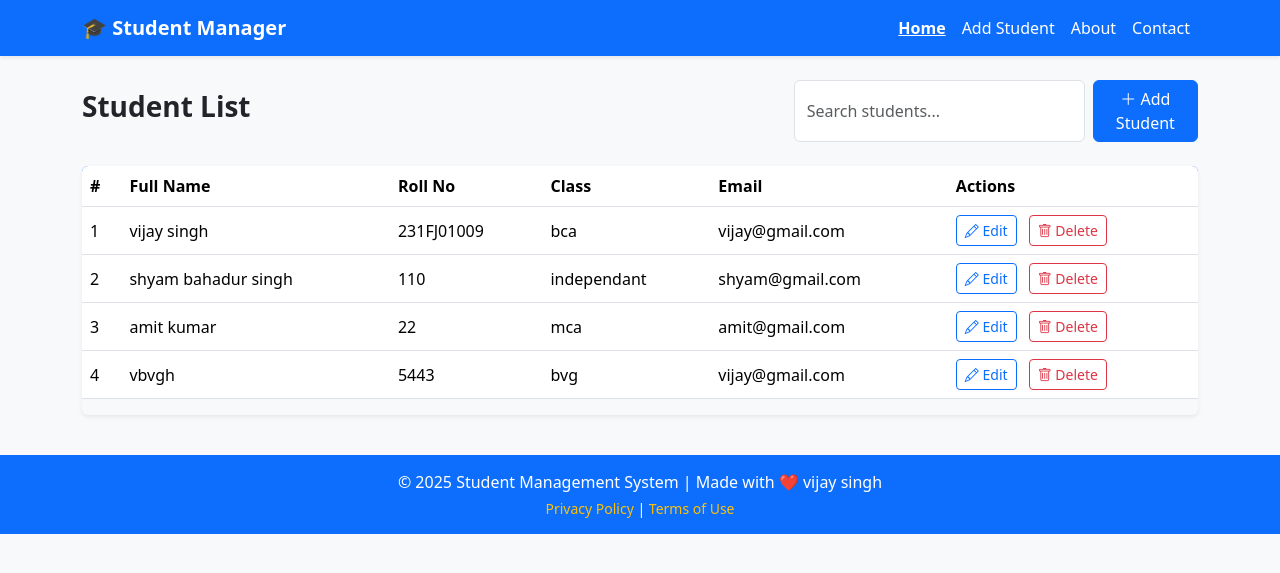
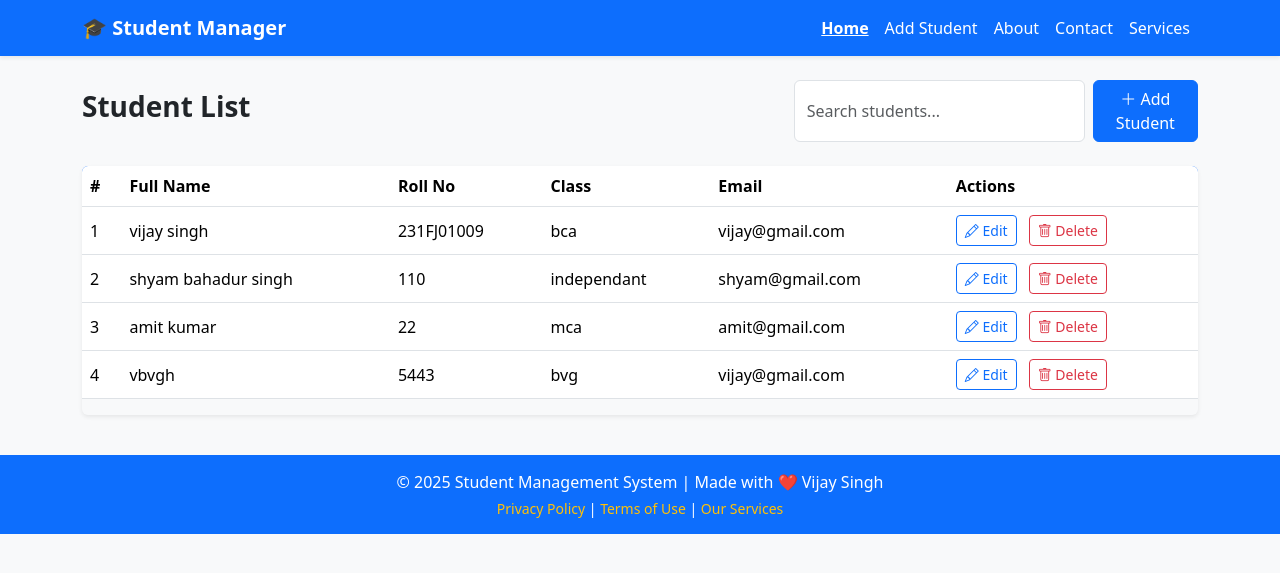
Before and after one commit to vijusingh/list-student-mangemnt, a Flask app: page / in a window 1280 px wide. Shown: the top 573 px of the page. Run offline with Flask 3, Linux system fonts and the light colour scheme.

Commit message:
new file uploaded

```diff
--- a/app.py
+++ b/app.py
@@ -84,7 +84,7 @@ def about():
 def contact():
     return render_template('contact.html')
 
-# 📞 Contact Page
+# 📞 Services Page
 @app.route('/services')
 def services():
     return render_template('services.html')
--- a/templates/index.html
+++ b/templates/index.html
@@ -45,16 +45,17 @@
   <!-- ✅ Navbar -->
   <nav class="navbar navbar-expand-lg shadow-sm">
     <div class="container">
-      <a class="navbar-brand fw-bold" href="/">🎓 Student Manager</a>
+      <a class="navbar-brand fw-bold" href="{{ url_for('home') }}">🎓 Student Manager</a>
       <button class="navbar-toggler" type="button" data-bs-toggle="collapse" data-bs-target="#navbarNav">
         <span class="navbar-toggler-icon"></span>
       </button>
       <div class="collapse navbar-collapse" id="navbarNav">
         <ul class="navbar-nav ms-auto">
-          <li class="nav-item"><a class="nav-link active" href="/">Home</a></li>
-          <li class="nav-item"><a class="nav-link" href="/add">Add Student</a></li>
-          <li class="nav-item"><a class="nav-link" href="/about">About</a></li>
-          <li class="nav-item"><a class="nav-link" href="/contact">Contact</a></li>
+          <li class="nav-item"><a class="nav-link {% if request.path == '/' %}active{% endif %}" href="{{ url_for('home') }}">Home</a></li>
+          <li class="nav-item"><a class="nav-link {% if request.path == '/add' %}active{% endif %}" href="{{ url_for('add_student') }}">Add Student</a></li>
+          <li class="nav-item"><a class="nav-link {% if request.path == '/about' %}active{% endif %}" href="{{ url_for('about') }}">About</a></li>
+          <li class="nav-item"><a class="nav-link {% if request.path == '/contact' %}active{% endif %}" href="{{ url_for('contact') }}">Contact</a></li>
+          <li class="nav-item"><a class="nav-link {% if request.path == '/services' %}active{% endif %}" href="{{ url_for('services') }}">Services</a></li>
         </ul>
       </div>
     </div>
@@ -80,7 +81,7 @@
       <h3 class="fw-semibold">Student List</h3>
       <div class="d-flex">
         <input type="text" class="form-control me-2 search-box" id="searchInput" placeholder="Search students...">
-        <a href="/add" class="btn btn-primary"><i class="bi bi-plus-lg"></i> Add Student</a>
+        <a href="{{ url_for('add_student') }}" class="btn btn-primary"><i class="bi bi-plus-lg"></i> Add Student</a>
       </div>
     </div>
 
@@ -105,11 +106,11 @@
             <td>{{ student.student_class }}</td>
             <td>{{ student.email }}</td>
             <td>
-              <a href="/update/{{ student.id }}" class="btn btn-sm btn-outline-primary me-2">
+              <a href="{{ url_for('update_student', student_id=student.id) }}" class="btn btn-sm btn-outline-primary me-2">
                 <i class="bi bi-pencil"></i> Edit
               </a>
 
-              <form action="/delete/{{ student.id }}" method="POST" style="display:inline;">
+              <form action="{{ url_for('delete_student', student_id=student.id) }}" method="POST" style="display:inline;">
                 <button type="submit" class="btn btn-sm btn-outline-danger"
                         onclick="return confirm('Are you sure you want to delete {{ student.name }}?')">
                   <i class="bi bi-trash"></i> Delete
@@ -130,10 +131,11 @@
   <!-- ✅ Footer -->
   <footer>
     <div class="container">
-      <p class="mb-1">© 2025 Student Management System | Made with ❤️ vijay singh</p>
+      <p class="mb-1">© 2025 Student Management System | Made with ❤️ Vijay Singh</p>
       <p class="small mb-0">
         <a href="/privacy">Privacy Policy</a> |
-        <a href="/terms">Terms of Use</a>
+        <a href="/terms">Terms of Use</a> |
+        <a href="{{ url_for('services') }}">Our Services</a>
       </p>
     </div>
   </footer>
```
Also changed, not shown: instance/students.db, test.txt (added).
